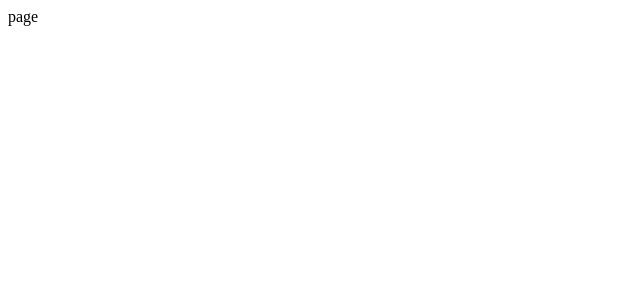
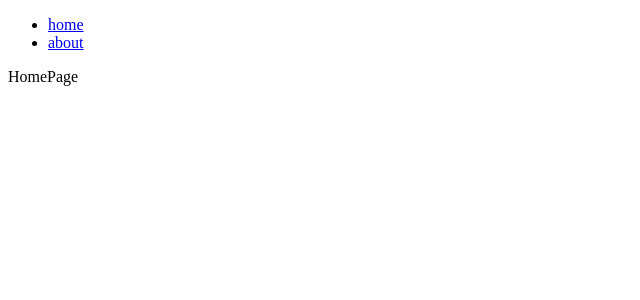
Before and after one commit to jesusMedina20/next-app2, a Next.js app: page / in a window 1280 px wide. Shown: the top 300 px of the page, without its empty margins (0-640 px from the left). Built offline with nearby package versions, Linux system fonts and the light colour scheme.

Commit message:
add about pages

```diff
--- /dev/null
+++ b/app/about/page.jsx
@@ -0,0 +1,5 @@
+import React from "react";
+
+export default function AboutPage() {
+  return <div> aboutPage </div>;
+}
--- a/app/layout.js
+++ b/app/layout.js
@@ -1,8 +1,35 @@
+import Link from "next/link";
+const links = [
+  {
+    label: "home",
+    route: "/",
+  },
+  {
+    label: "about",
+    route: "/about",
+  },
+];
 export default function RootLayout({ children }) {
   return (
     <html>
-      <head />
-      <body>{children}</body>
+      <head>
+        <title>my first app with next js 13</title>
+      </head>
+      <body>
+        <header>
+          <nav>
+            <ul>
+              {links.map(({ label, route }) => (
+                <li key={route}>
+                  <Link href={route}>{label}</Link>
+                </li>
+              ))}
+            </ul>
+          </nav>
+        </header>
+
+        {children}
+      </body>
     </html>
-  )
+  );
 }
--- a/app/page.jsx
+++ b/app/page.jsx
@@ -1,5 +1,5 @@
 import React from "react";
 
-export default function page() {
-  return <div>page</div>;
+export default function HomePage() {
+  return <div>HomePage</div>;
 }
```
